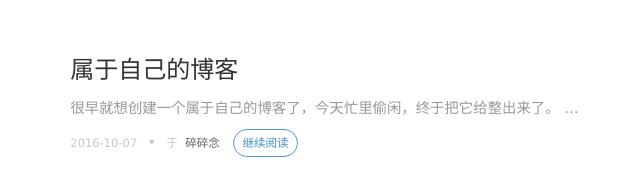
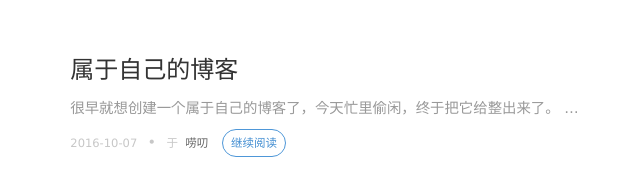
Before and after one commit to andywtt/andywtt.github.io, a plain HTML site: page tags/唠叨/index.html in a window 1280 px wide. Shown: the top 187 px of the page, 338-978 px from the left. Drawn offline with nearby package versions, Linux system fonts and the light colour scheme; some packages are replaced by stand-ins of ours; a script that the page names is missing.

Commit message:
Site updated: 2016-10-08 21:37:39

```diff
--- a/tags/碎碎念/index.html
+++ b/tags/唠叨/index.html
@@ -148,7 +148,7 @@
     &hellip;
       </p>
       <div class="post-list__meta"><time datetime="2016-10-07T14:00:00.000Z" class="post-list__meta--date date">2016-10-07</time> &#8226; <span class="post-list__meta--tags tags">于&nbsp;
-  <a class="tag-link" href="/tags/碎碎念/">碎碎念</a>
+  <a class="tag-link" href="/tags/唠叨/">唠叨</a>
 </span><a class="btn-border-small" href="/2016/10/07/碎碎念/">继续阅读</a></div>
       <hr class="post-list__divider" />
     </li>
```
Also changed, not shown: 2016/10/07/碎碎念/index.html (+1 -1 lines), archives/2016/10/index.html (+1 -1 lines), archives/2016/index.html (+1 -1 lines), archives/index.html (+1 -1 lines), index.html (+1 -1 lines).
